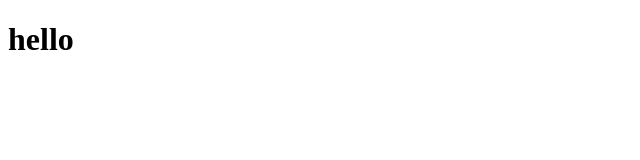
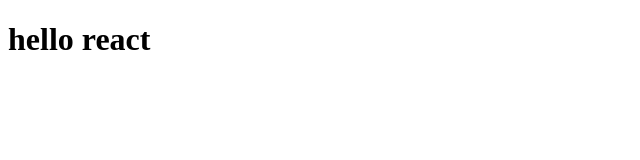
Before and after one commit to lecamilotti/01-github-explorer, a React app: page / in a window 1280 px wide. Shown: the top 160 px of the page, without its empty margins (0-640 px from the left). Built offline with nearby package versions, Linux system fonts and the light colour scheme.

Commit message:
webpack server

```diff
--- a/package.json
+++ b/package.json
@@ -15,6 +15,7 @@
     "babel-loader": "^8.2.3",
     "html-webpack-plugin": "^5.5.0",
     "webpack": "^5.61.0",
-    "webpack-cli": "^4.9.1"
+    "webpack-cli": "^4.9.1",
+    "webpack-dev-server": "3.11.1"
   }
 }
--- a/src/App.jsx
+++ b/src/App.jsx
@@ -1,3 +1,3 @@
 export function App(){
-  return <h1>hello</h1>
+  return <h1>hello react</h1>
 }
--- a/webpack.config.js
+++ b/webpack.config.js
@@ -9,6 +9,9 @@ module.exports = {
   },
   resolve: {
     extensions: [".js", ".jsx"],
+  },
+  devServer: {
+    contentBase: path.resolve(__dirname, 'public'),
   },
   plugins: [
     new HtmlWebpackPlugin({
```
Also changed, not shown: 1 other file (tests, documents, lock files or other folders).
